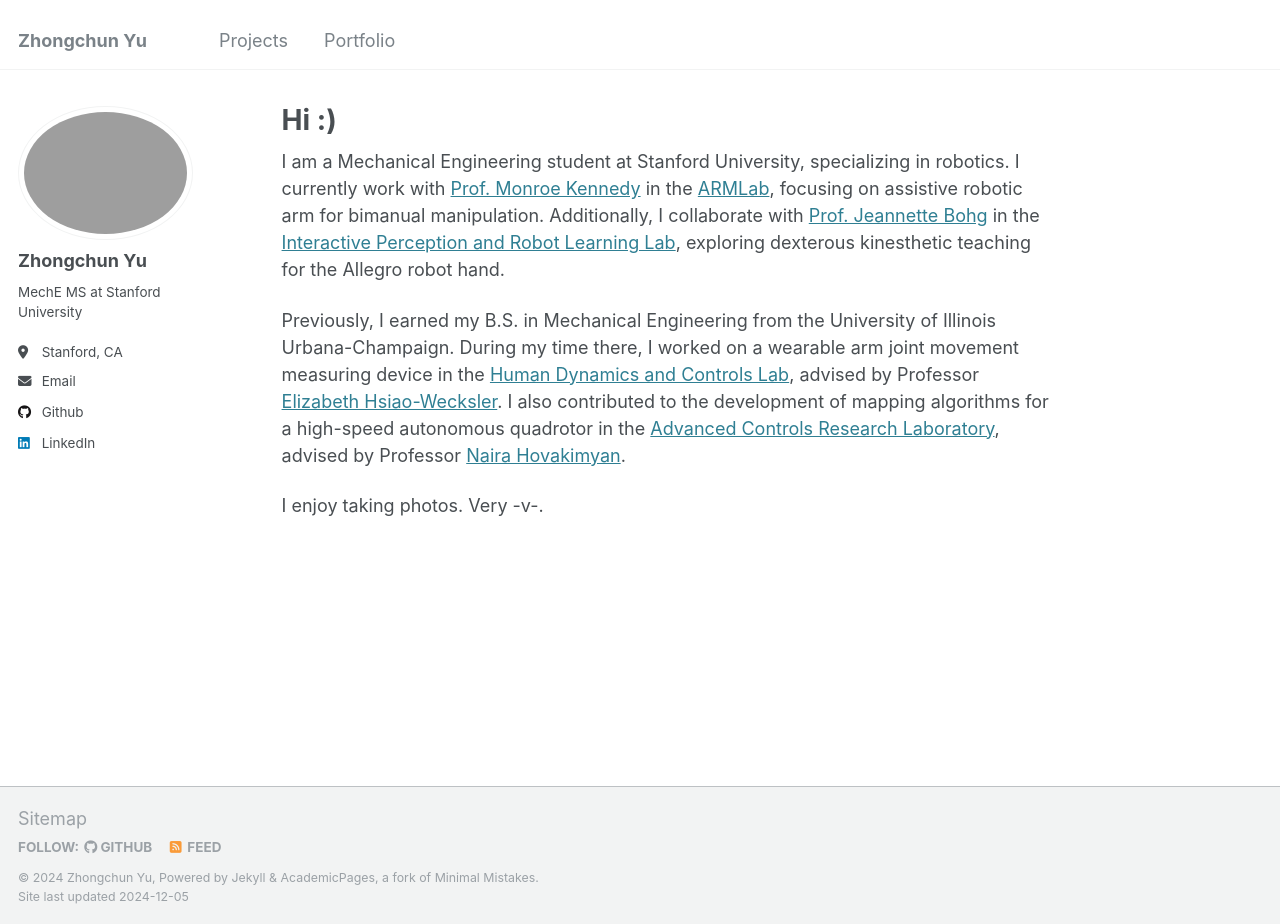
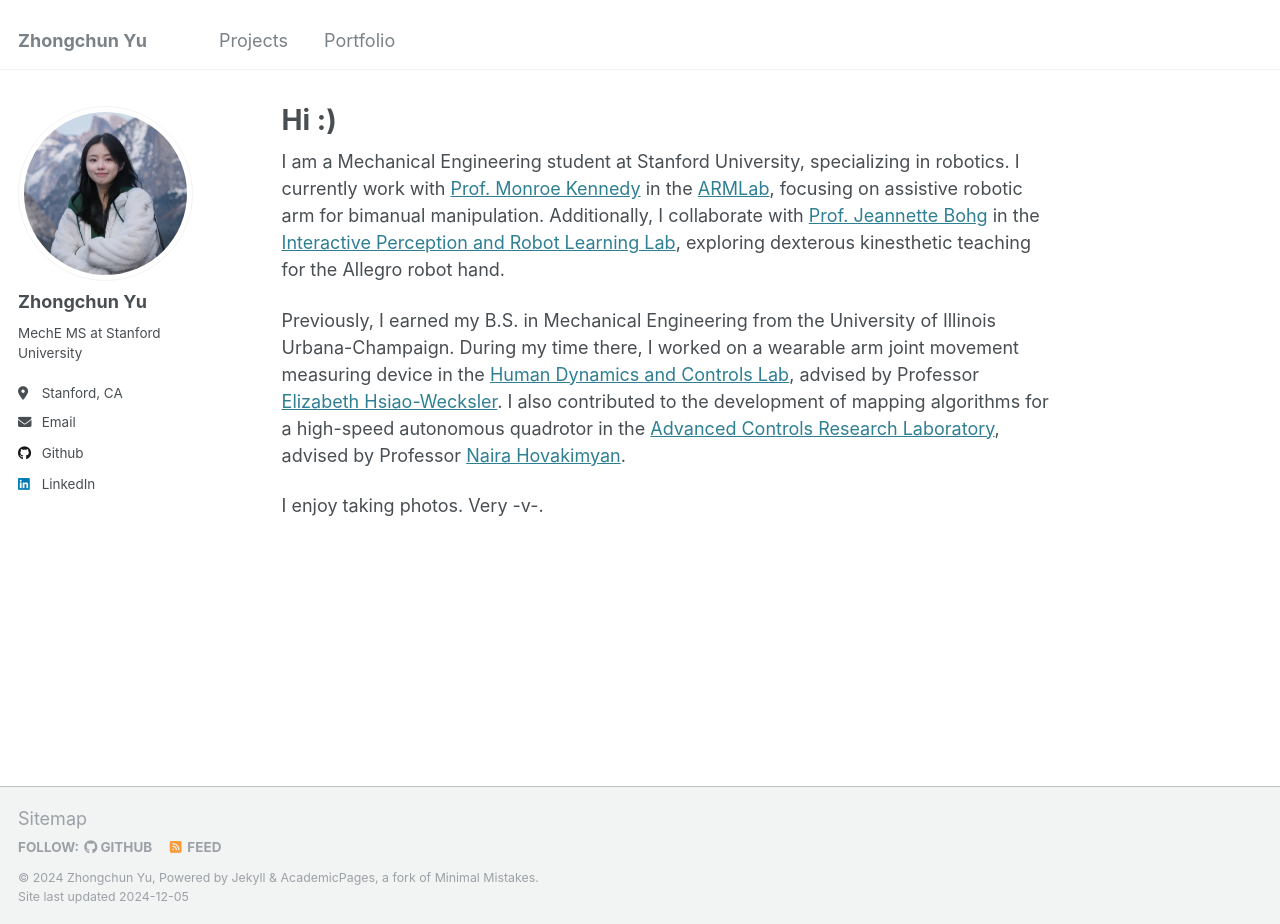
Before and after one commit to yuzhongchun17/yuzhongchun17.github.io, a Jekyll site: the page built from _pages/about.md, in a window 1280 px wide and 924 px high. Built offline with Jekyll 4.4.1, drawn with Linux system fonts in a browser that asks for light colours.

Commit message:
Update _config.yml

```diff
--- a/_config.yml
+++ b/_config.yml
@@ -21,7 +21,7 @@ repository               : "yuzhongchun17.github.io"
 #               Additional customization can be done by editing /_includes/author-profile.html
 author:
   # Biographic information
-  avatar           : "profile_linkedin.png"
+  avatar           : "profile_linkedin.jpg"
   name             : "Zhongchun Yu"
   pronouns         : # example: "she/her"
   bio              : "MechE MS at Stanford University"
```
